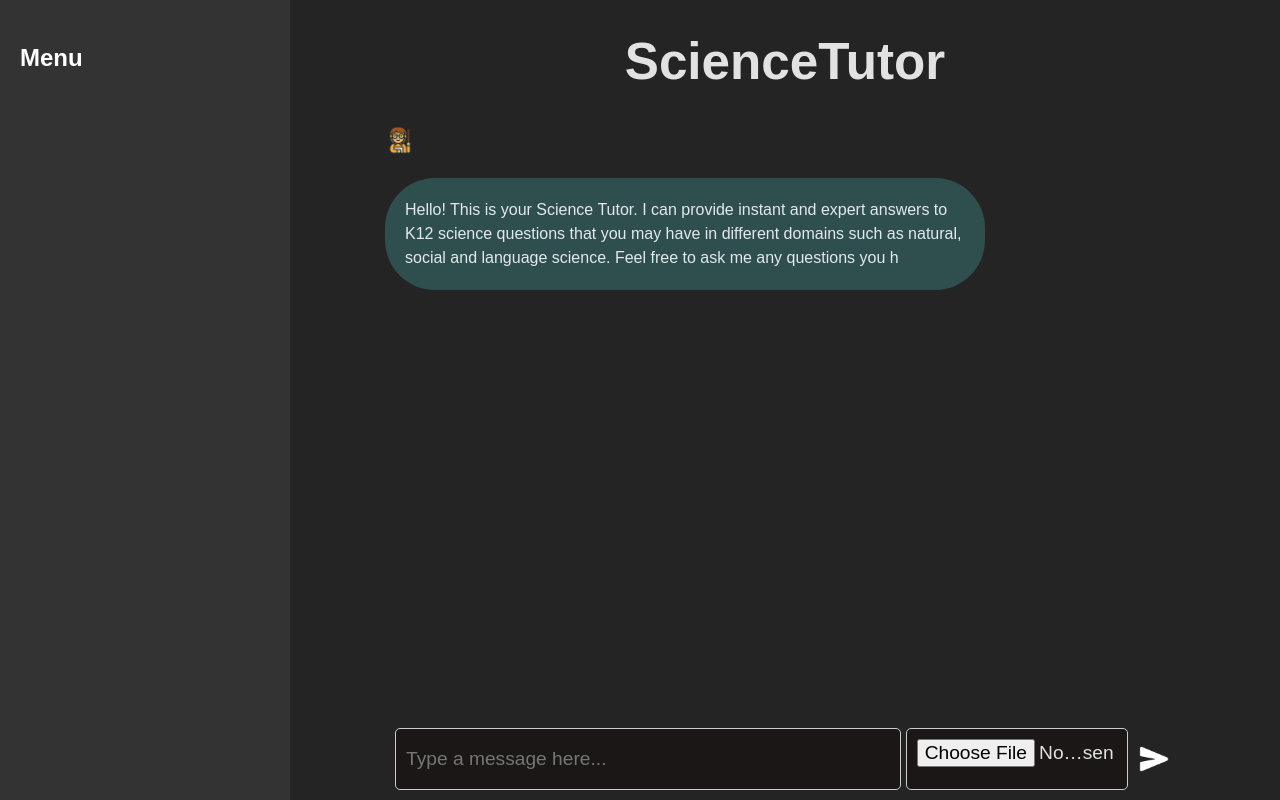
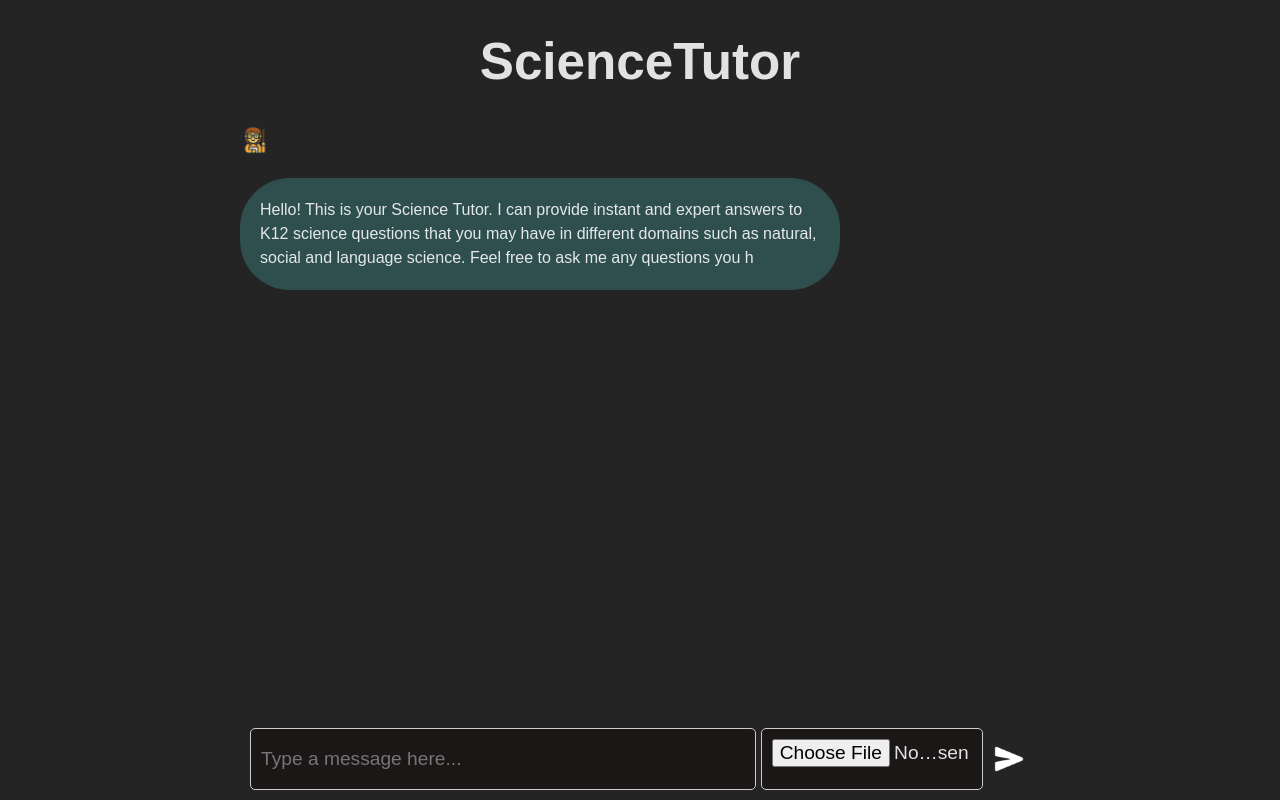
Before and after one commit to luoziqing99/AC215_ScienceTutor, a React (Vite) app in the folder src/frontend/: page / in a window 1280 px wide. Built offline with nearby package versions, Linux system fonts and the light colour scheme.

Commit message:
remove sidebar

```diff
--- a/src/frontend/src/App.jsx
+++ b/src/frontend/src/App.jsx
@@ -102,9 +102,9 @@ function App() {
 
   return (
     <div className="app-container">
-      <aside className="sidebar">
-        <h2>Menu</h2>
-      </aside>
+    {/* //   <aside className="sidebar">
+    //     <h2>Menu</h2>
+    //   </aside> */}
 
       <main className="main-container">
         <h1>ScienceTutor</h1>
```
